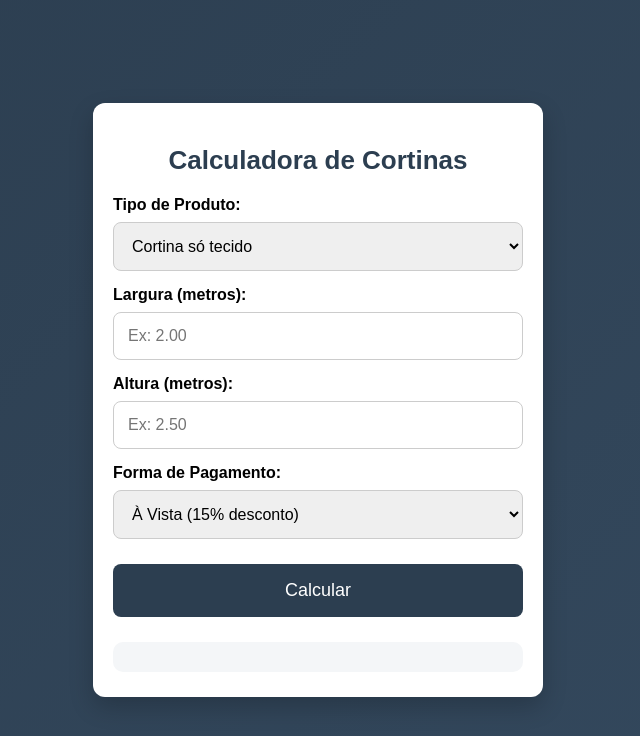
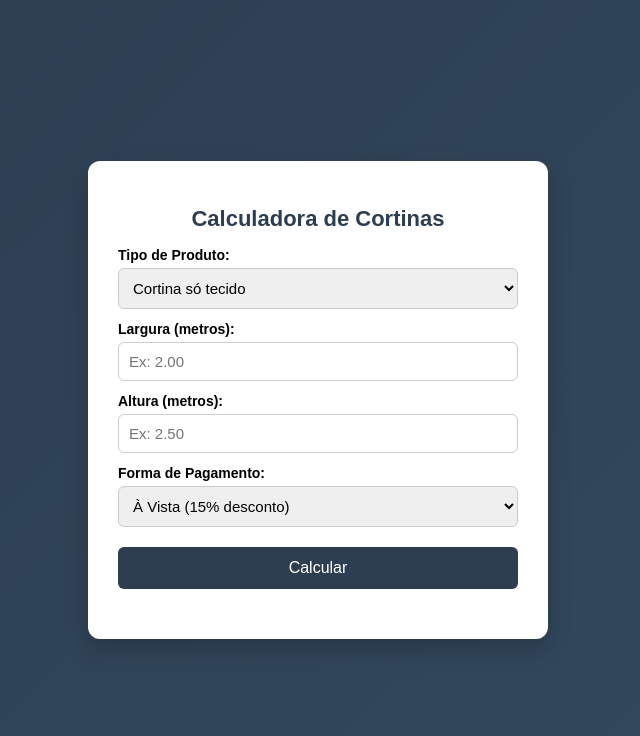
Before and after one commit to CristoferDuarte/teste-calculadora, a plain HTML site: page index.html in a window 1280 px wide. Shown: the whole page, without its empty margins (322-962 px from the left). Drawn offline with Linux system fonts and the light colour scheme.

Commit message:
Update style.css

```diff
--- a/style.css
+++ b/style.css
@@ -1,55 +1,56 @@
-* {
+body {
+    font-family: Arial, sans-serif;
+    background: linear-gradient(135deg, #2c3e50, #34495e);
+    display: flex;
+    justify-content: center;
+    align-items: center;
+    min-height: 100vh; /* alterado para melhor responsividade */
+    margin: 0;
+    padding: 20px; /* espaço nas laterais no celular */
     box-sizing: border-box;
 }
 
-body {
-    font-family: Arial, sans-serif;
-    background: linear-gradient(135deg, #2c3e50, #34495e);
-    margin: 0;
-    padding: 0;
+.container {
+    background: white;
+    padding: 30px;
+    border-radius: 12px;
+    width: 100%;
+    max-width: 400px; /* em vez de largura fixa */
+    box-shadow: 0 10px 25px rgba(0,0,0,0.2);
 }
 
-/* 📱 Layout Mobile Primeiro */
-.container {
-    background: white;
-    width: 100%;
-    min-height: 100vh;
-    padding: 25px 20px;
-}
-
-/* Título maior no celular */
 h1 {
     text-align: center;
     color: #2c3e50;
-    font-size: 26px;
-    margin-bottom: 20px;
+    font-size: 22px;
 }
 
 label {
     display: block;
-    margin-top: 15px;
+    margin-top: 12px;
     font-weight: bold;
-    font-size: 16px;
+    font-size: 14px;
 }
 
 select, input {
     width: 100%;
-    padding: 14px;
-    margin-top: 8px;
-    border-radius: 8px;
+    padding: 10px;
+    margin-top: 5px;
+    border-radius: 6px;
     border: 1px solid #ccc;
-    font-size: 16px;
+    font-size: 15px;
+    box-sizing: border-box;
 }
 
 button {
-    margin-top: 25px;
+    margin-top: 20px;
     width: 100%;
-    padding: 16px;
+    padding: 12px;
     background-color: #2c3e50;
     color: white;
     border: none;
-    border-radius: 8px;
-    font-size: 18px;
+    border-radius: 6px;
+    font-size: 16px;
     cursor: pointer;
     transition: 0.3s;
 }
@@ -59,30 +60,27 @@ button:hover {
 }
 
 #resultado {
-    margin-top: 25px;
-    font-size: 16px;
-    line-height: 1.7;
-    background: #f4f6f8;
-    padding: 15px;
-    border-radius: 10px;
+    margin-top: 20px;
+    font-size: 15px;
+    line-height: 1.6;
+    word-break: break-word;
 }
 
-/* 💻 Ajuste apenas para desktop */
-@media (min-width: 768px) {
-
-    body {
-        display: flex;
-        justify-content: center;
-        align-items: center;
-        min-height: 100vh;
+/* Ajuste específico para telas pequenas */
+@media (max-width: 480px) {
+    .container {
         padding: 20px;
     }
 
-    .container {
-        max-width: 450px;
-        min-height: auto;
-        border-radius: 12px;
-        box-shadow: 0 10px 25px rgba(0,0,0,0.2);
+    h1 {
+        font-size: 18px;
     }
 
+    select, input {
+        font-size: 14px;
+    }
+
+    button {
+        font-size: 14px;
+    }
 }
```
